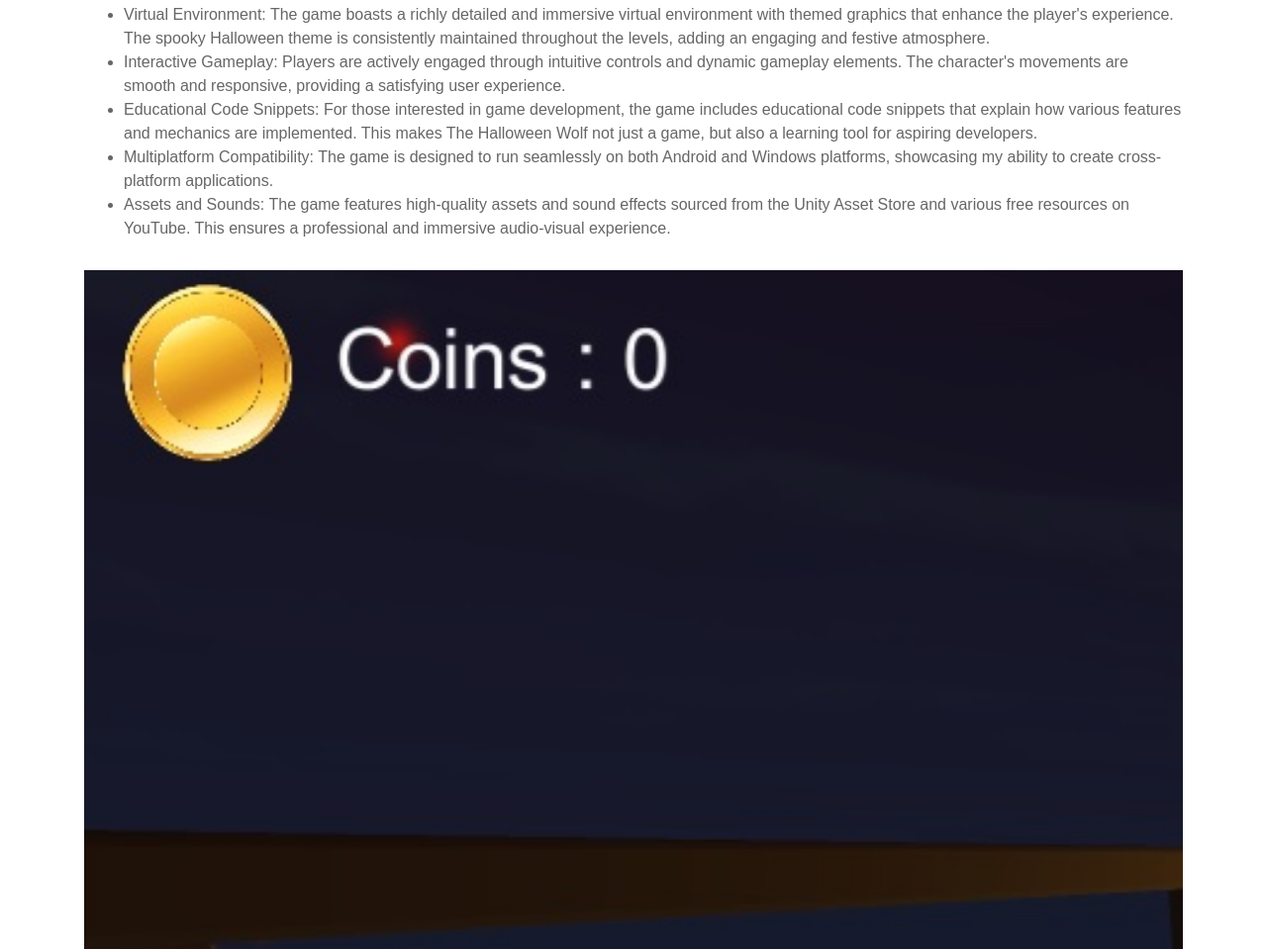
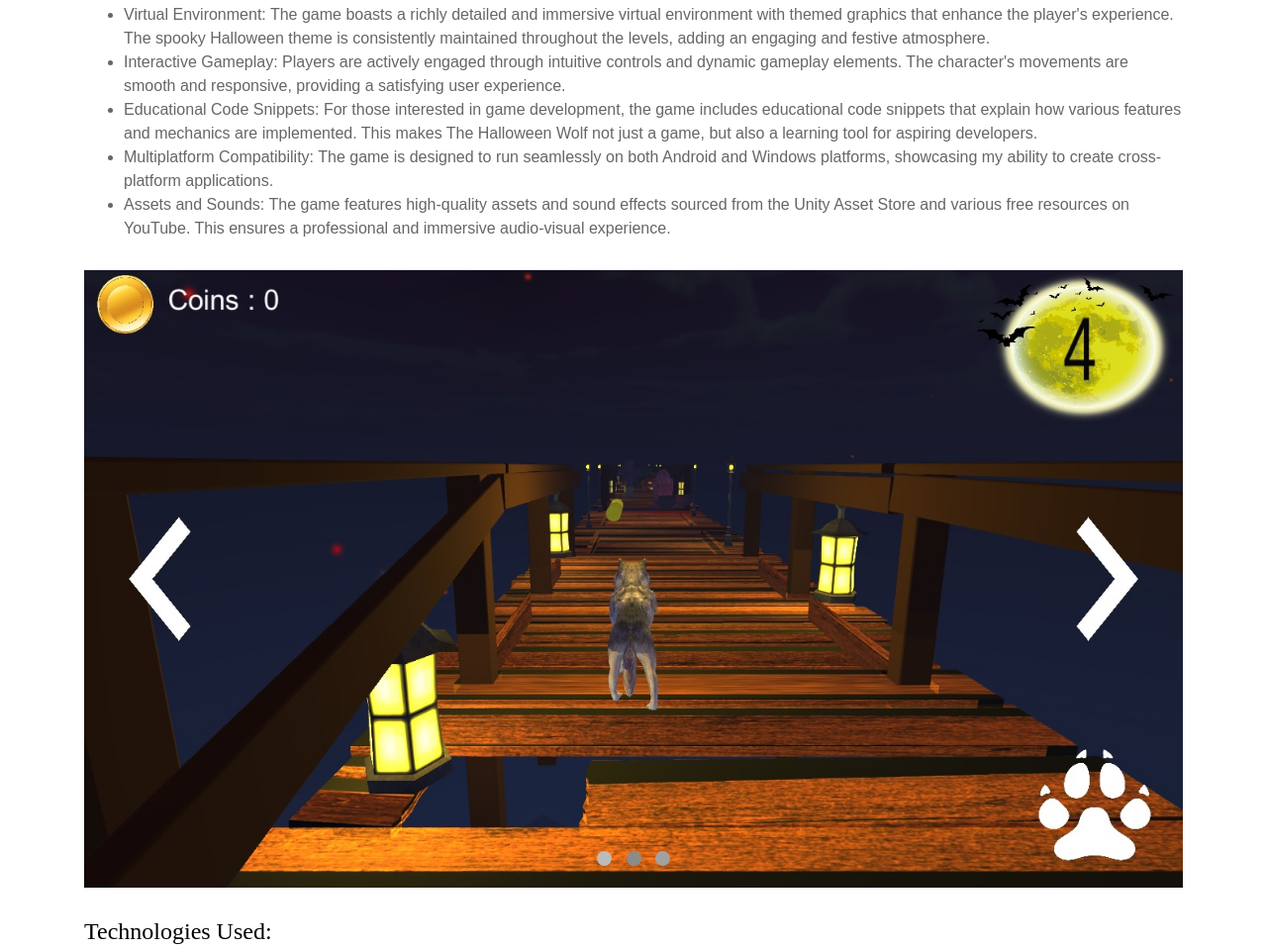
Before and after one commit to YEdirisingha/YEdirisingha.github.io, a plain HTML site: page THW.html in a window 1280 px wide. Shown: the part 1088-2047 px from the top of the page at 99% size. Drawn offline with nearby package versions, Linux system fonts and the light colour scheme; a web font is replaced by a local one.

Commit message:
Update style.css

```diff
--- a/css/style.css
+++ b/css/style.css
@@ -3,26 +3,28 @@
 /* ============================= */
 
 body {
+    margin: 0;
     color: #666666;
     font-family: 'Open Sans', sans-serif;
     font-weight: 300;
     background: #ffffff;
 }
-.slider-container {
+ .slider-container {
             position: relative;
+            width: 100%;
             max-width: 100%;
-            margin: auto;
             overflow: hidden;
         }
 
         .slider {
             display: flex;
             transition: transform 0.5s ease-in-out;
-            width: 300%;
         }
 
         .slide {
             flex: 1 0 100%;
+            width: 100%;
+            position: relative;
         }
 
         .slide img {
@@ -47,9 +49,10 @@ body {
             border-radius: 50%;
             display: inline-block;
             transition: background-color 0.6s ease;
+            cursor: pointer;
         }
 
-        .active {
+        .dot.active {
             background-color: #717171;
         }
 .responsive-video {
```
